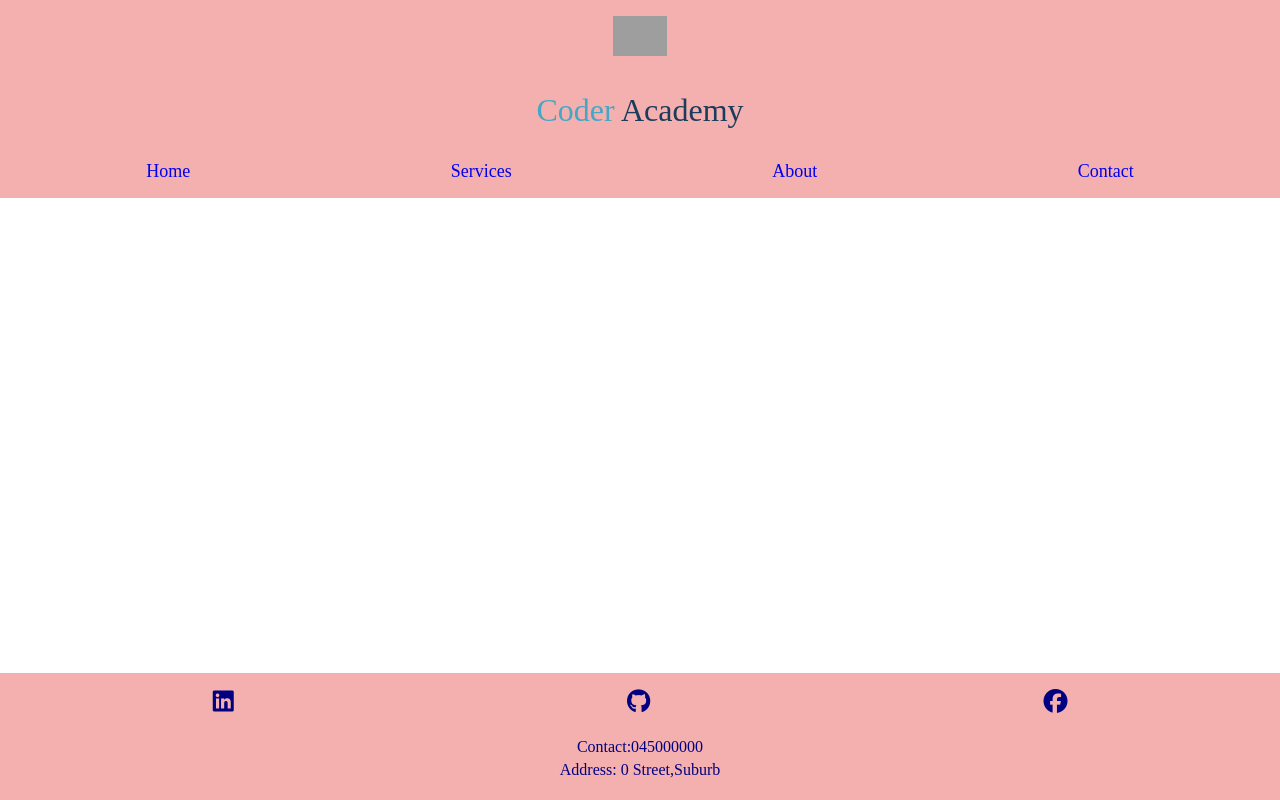
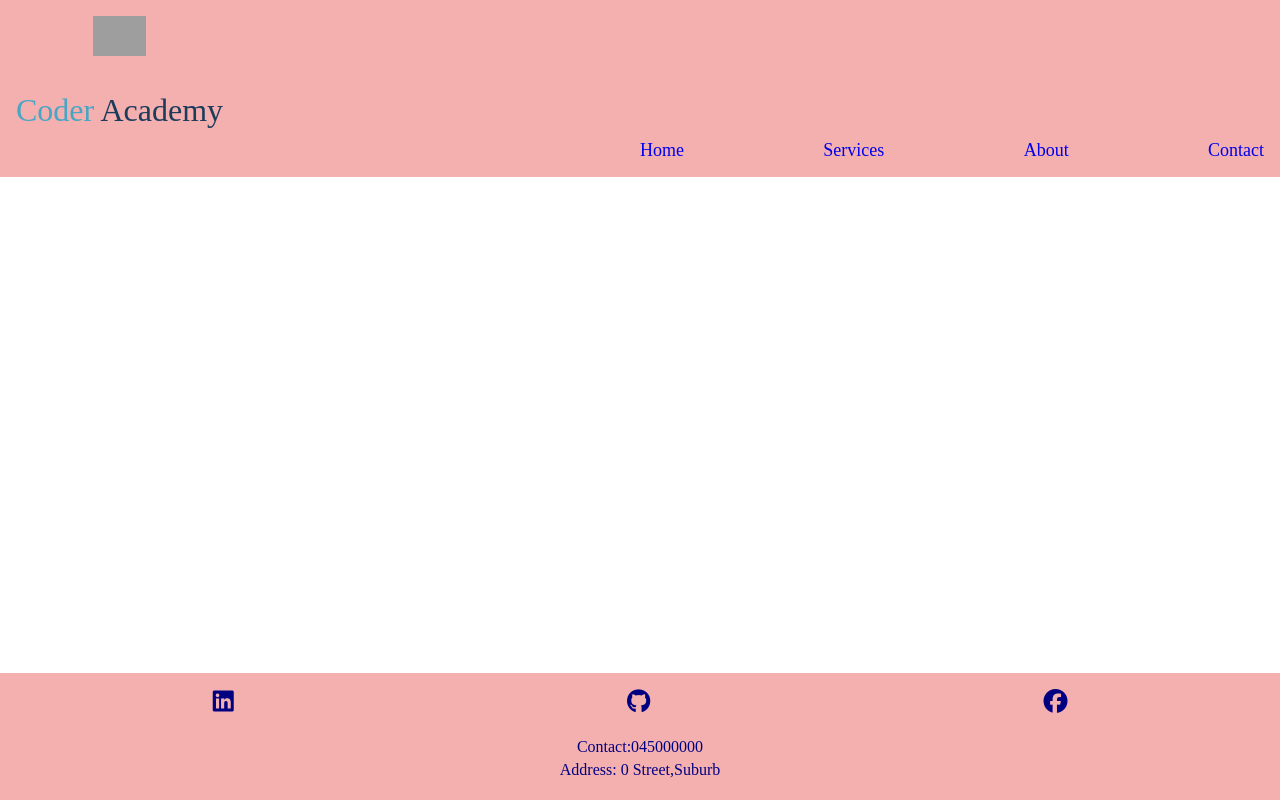
Before and after one commit to Jessicavazm/2024-april-t1w3, a plain HTML site: page index.html in a window 1280 px wide. Drawn offline with Linux system fonts and the light colour scheme; grey boxes are pictures that could not be loaded.

Commit message:
creating responsiveness

```diff
--- a/styles/index.css
+++ b/styles/index.css
@@ -48,6 +48,20 @@ header {
     text-decoration: none;
 }
 
+@media screen and (min-width: 600px) {
+    header {
+        display:flex;
+        align-items: flex-end;
+        justify-content: space-between;
+    }
+
+    #nav-items {
+        width: 50%;
+        justify-content: space-between;
+    }
+
+}
+
 footer {
     background-color: var(--primary-color);
     text-align: center;
```
